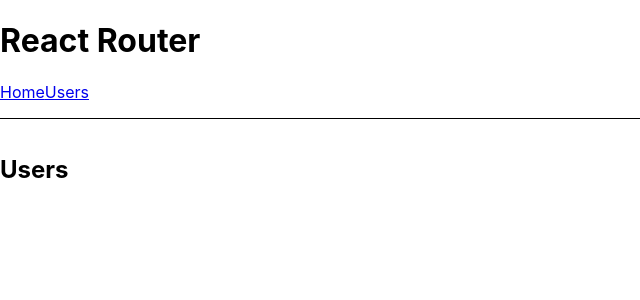
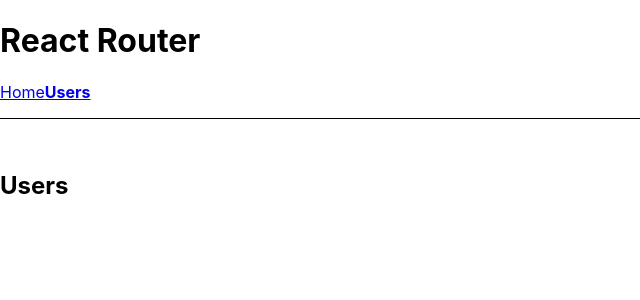
Before and after one commit to sergioviniciuss/routing-playground, a React (Create React App) app: page /users in a window 1280 px wide. Shown: the top 300 px of the page, without its empty margins (0-640 px from the left). Built offline with nearby package versions, Linux system fonts and the light colour scheme.

Commit message:
feat(Outlet): Adds Layout component

```diff
--- a/src/App.js
+++ b/src/App.js
@@ -1,32 +1,16 @@
 import { Routes, Route, Link } from 'react-router-dom';
 import { Home } from './pages/Home';
 import { Users } from './pages/Users';
+import { Layout } from './components/Layout';
 
 export const App = () => {
   return (
-    <>
-      <h1>React Router</h1>
-
-      <Navigation />
-
-      <Routes>
+    <Routes>
+      <Route element={<Layout />}>
         <Route path="home" element={<Home />} />
         <Route path="users" element={<Users />} />
-      </Routes>
-    </>
+      </Route>
+    </Routes>
+
   );
 };
-
-const Navigation = () => {
-  return (
-    <nav
-      style={{
-        borderBottom: 'solid 1px',
-        paddingBottom: '1rem',
-      }}
-    >
-      <Link to="/home">Home</Link>
-      <Link to="/users">Users</Link>
-    </nav>
-  );
-};
--- /dev/null
+++ b/src/components/Layout/index.js
@@ -0,0 +1,26 @@
+import { Outlet, NavLink } from "react-router-dom";
+
+export const Layout = () => {
+  const style = ({ isActive }) => ({
+    fontWeight: isActive ? 'bold' : 'normal',
+  });
+  return (
+    <>
+      <h1>React Router</h1>
+
+      <nav
+        style={{
+          borderBottom: 'solid 1px',
+          paddingBottom: '1rem',
+        }}
+      >
+        <NavLink to="/home" style={style}>Home</NavLink>
+        <NavLink to="/users" style={style}>Users</NavLink>
+      </nav>
+
+      <main style={{ padding: '1rem 0' }}>
+        <Outlet />
+      </main>
+    </>
+  );
+};
```
